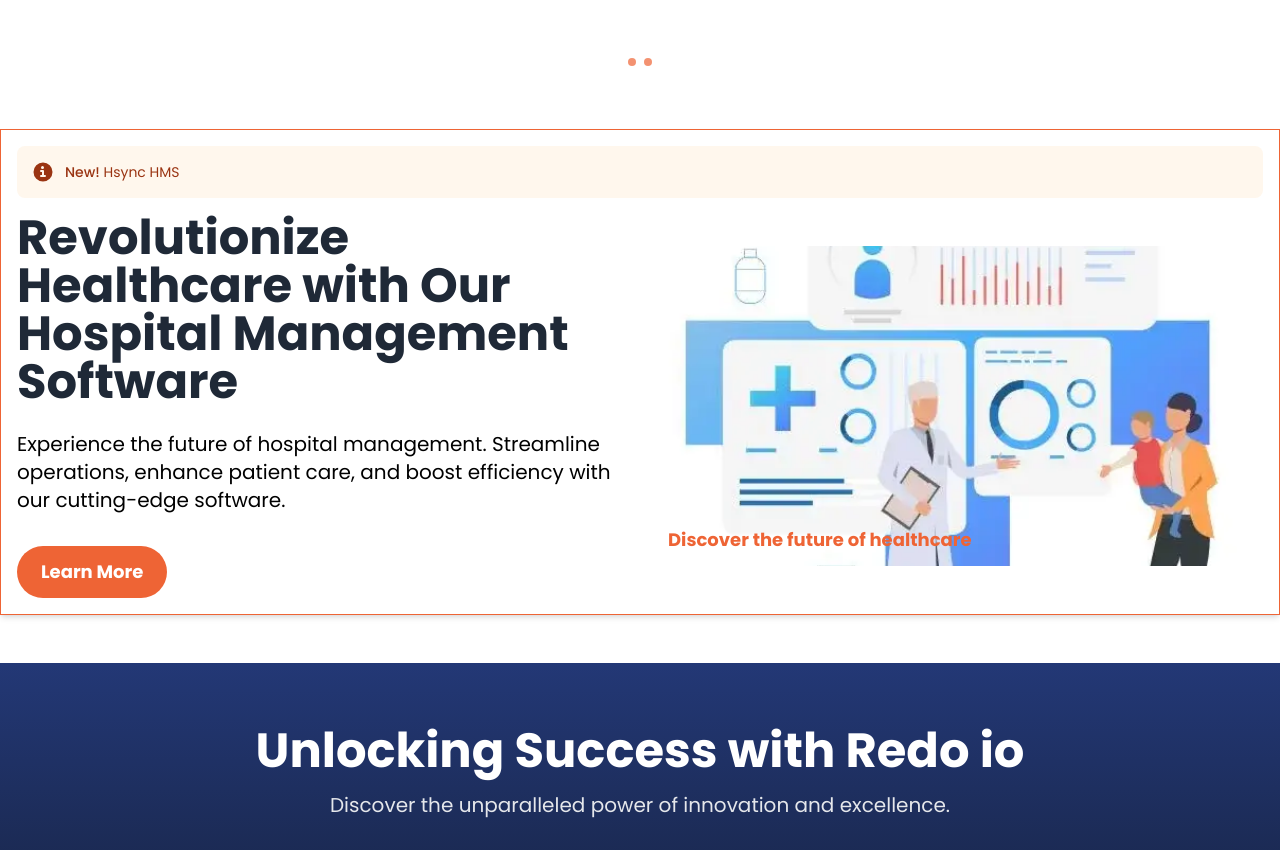
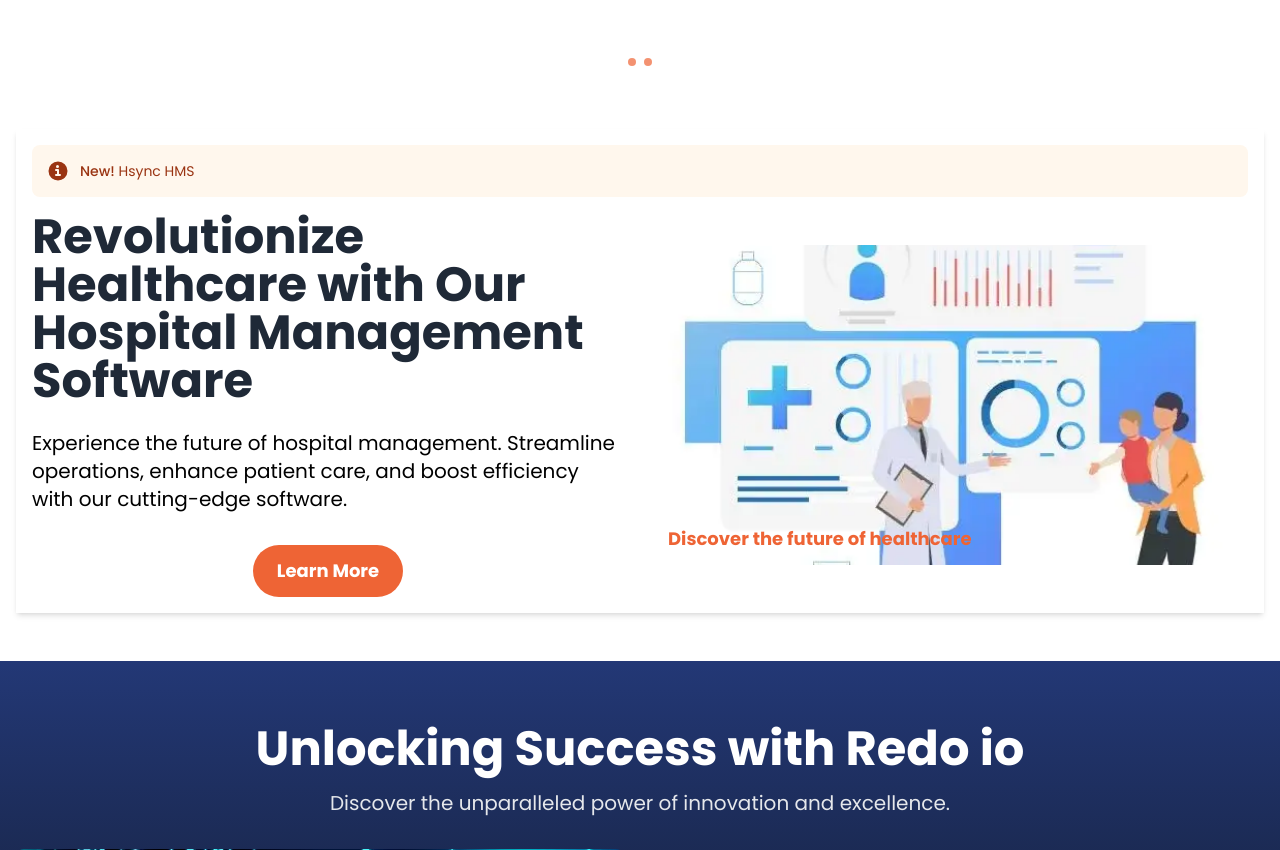
Before and after one commit to Theetawee/redodevelopers_site, a Django app: page / in a window 1280 px wide. Shown: the part 1600-2450 px from the top of the page. Run offline with Django 4.2, Linux system fonts and the light colour scheme; style sheets or scripts are compiled from the project's sources.

Commit message:
Update index.html

```diff
--- a/templates/main/index.html
+++ b/templates/main/index.html
@@ -124,8 +124,8 @@
 
 {% include 'main/hero.html' %}
 
-<section class="bg-white py-12">
-    <div class="container mx-auto border border-primary-500 shadow-md p-4">
+<section class="bg-white py-12 px-4">
+    <div class="container mx-auto  shadow-md p-4">
         <div class="p-4 mb-4 text-sm text-primary-800 rounded-lg bg-primary-50 dark:bg-gray-800 dark:text-primary-400" role="alert">
             <div class="flex items-center">
                 <svg class="flex-shrink-0 w-5 h-5 mr-3" xmlns="http://www.w3.org/2000/svg" fill="currentColor" viewBox="0 0 20 20">
@@ -136,10 +136,10 @@
         </div>
 
         <div class="grid grid-cols-1 lg:grid-cols-2 gap-8 items-center">
-            <div class="text-center lg:text-left">
+            <div class="text-left">
                 <h2 class="text-4xl lg:text-5xl text-gray-800 font-extrabold leading-tight mb-4 lg:mb-6">Revolutionize Healthcare with Our<br class="hidden lg:block" /> Hospital Management Software</h2>
                 <p class="text-lg lg:text-xl mb-6 lg:mb-8">Experience the future of hospital management. Streamline operations, enhance patient care, and boost efficiency with our cutting-edge software.</p>
-                <div class="space-y-4">
+                <div class="space-y-4 text-center">
                     <a href="https://hsync.redodevelopers.site/" target="_blank" class="inline-block px-6 py-3 text-lg font-semibold bg-primary-500 text-white rounded-full hover:bg-primary-700 focus:ring-4 focus:ring-primary-300">
                         Learn More
                     </a>
```
